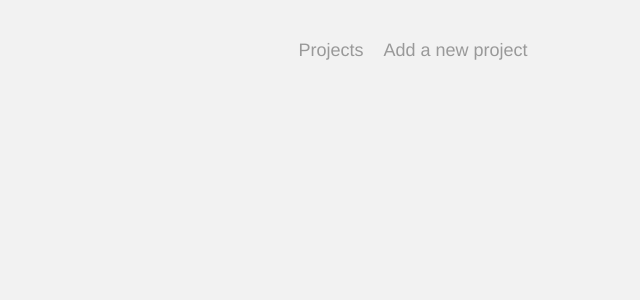
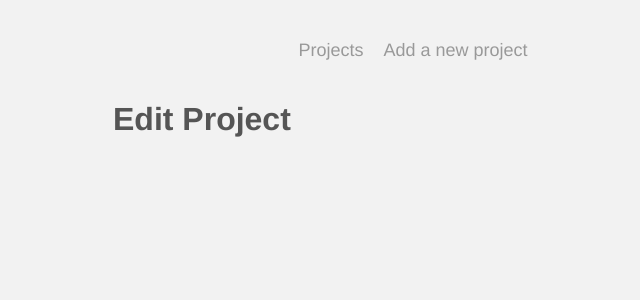
Before and after one commit to Sab-ra/project-planner, a Vue app: page /project/1 in a window 1280 px wide. Shown: the top 300 px of the page, without its empty margins (227-867 px from the left). Built offline with nearby package versions, Linux system fonts and the light colour scheme.

Commit message:
Add view Edit Project The view is avaliable by ../project/:id

```diff
--- a/src/router/index.js
+++ b/src/router/index.js
@@ -1,6 +1,7 @@
 import { createRouter, createWebHistory } from 'vue-router'
 import HomeView from '../views/HomeView.vue'
 import AddProjectView from '../views/AddProjectView.vue'
+import EditProjectView from '../views/EditProjectView.vue'
 
 const routes = [
   {
@@ -12,6 +13,11 @@ const routes = [
     path: '/add',
     name: 'add_project',
     component: AddProjectView
+  },
+  {
+    path: '/project/:id',
+    name: 'edit_project',
+    component: EditProjectView
   }
 ]
 
--- /dev/null
+++ b/src/views/EditProjectView.vue
@@ -0,0 +1,13 @@
+<template>
+  <h1>Edit Project</h1>
+</template>
+
+<script>
+export default {
+
+}
+</script>
+
+<style>
+
+</style>
```
